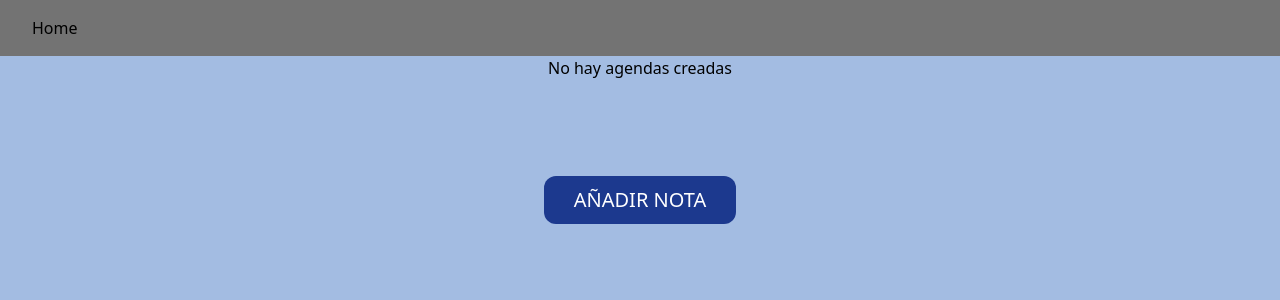
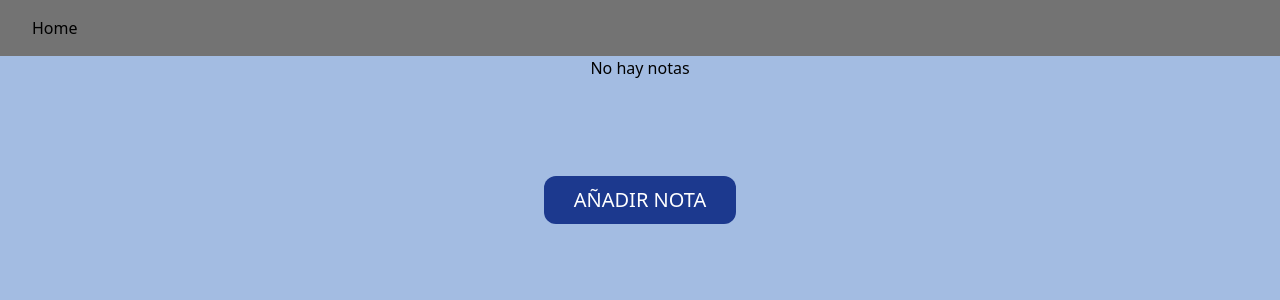
Before and after one commit to Matisalinas23/Agenda_Web, a React (Vite) app: page / in a window 1280 px wide. Shown: the top 300 px of the page. Built offline with nearby package versions, Linux system fonts and the light colour scheme.

Commit message:
notes_list_refactored

```diff
--- /dev/null
+++ b/src/components/NotesList.tsx
@@ -0,0 +1,17 @@
+import type { INote } from "../screens/agenda/agenda";
+import Nota from "./Nota";
+
+export default function NotesList({ notes }: { notes: INote[] }) {
+    return (
+        <>
+            {notes.length === 0
+                ? <p>No hay notas</p>
+                : <ul className="w-1/2">
+                    {notes.map((note, index) => (
+                        <Nota key={index + 1} note={note} />
+                    ))}
+            </ul>
+            }
+        </>
+    )
+}
--- a/src/screens/agenda/agenda.tsx
+++ b/src/screens/agenda/agenda.tsx
@@ -1,7 +1,7 @@
-import Nota from "../../components/Nota";
+import AñadirEditarNota from "../../components/AñadirEditarNota";
+import NotesList from "../../components/NotesList";
+import useAgendaModals from "../../hooks/useAgendaModals";
 import useNoteStore from "../../store/useNoteStore";
-import AñadirEditarNota from "../../components/AñadirEditarNota";
-import useAgendaModals from "../../hooks/useAgendaModals";
 
 export interface IFormValues {
   title: string,
@@ -18,9 +18,9 @@ export interface INote extends IFormValues {
 }
 
 export const Agenda = () => {
-  const { notes, addNote } = useNoteStore(state => state);
-  console.log("render agenda → notes:", notes)
+  const { notes, addNote } = useNoteStore()
   const { modal, openCreate, closeModal } = useAgendaModals()
+
   const initialValues: IFormValues = {
     title: "",
     description: "",
@@ -49,12 +49,7 @@ export const Agenda = () => {
 
   return (
     <div className="flex flex-col items-center gap-24">
-      {notes.length === 0
-        ? 'No hay agendas creadas'
-        : <ul className="w-1/2">
-            { notes.map((note, index) => (<Nota key={index + 1} note={note}/>)) }
-        </ul>
-      }
+      <NotesList notes={notes} />
 
       {modal === null &&
         <button
```
